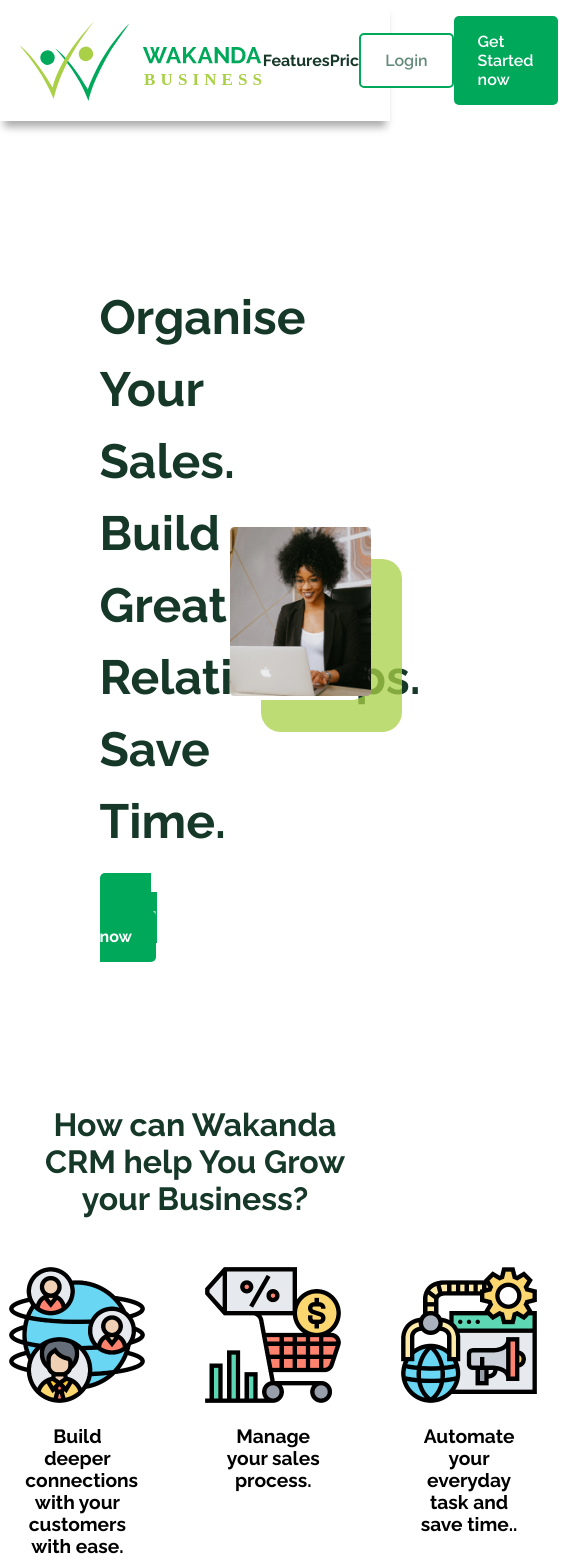
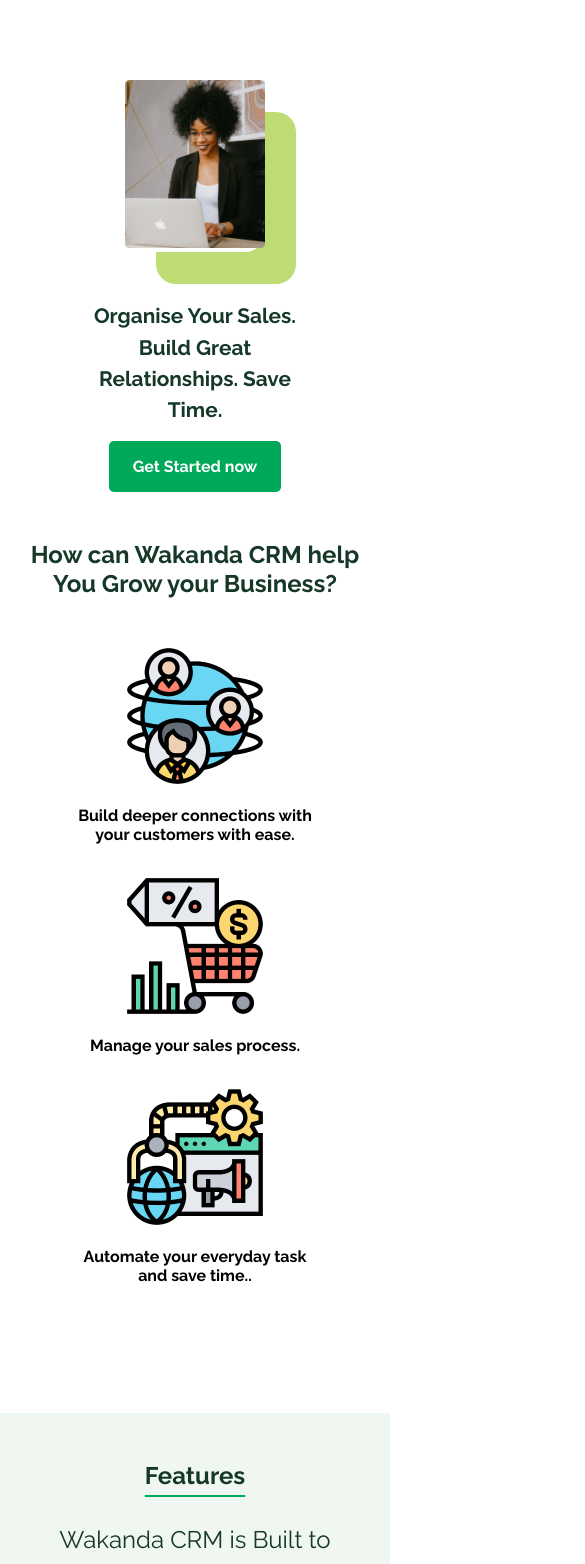
Before and after one commit to EarlPappi/wakanda-business, a React (Create React App) app: page / in a window 390 px wide. Shown: the top 1564 px of the page, 585 px wide, since content can reach past the window. Built offline with nearby package versions, Linux system fonts and the light colour scheme.

Commit message:
mobile view

```diff
--- a/src/App.js
+++ b/src/App.js
@@ -1,17 +1,9 @@
-import Footer from "./Components/Footer/Footer";
 import Home from "./Components/Home";
-import Features from "./Components/Sections/Features/Features";
-import Hero from "./Components/Sections/Hero/Hero";
-import Prefooter from "./Components/Sections/PreFooter/Prefooter";
 
 function App() {
   return (
     <div>
       <Home/>
-      <Hero/>
-      <Features/>
-      <Prefooter/>
-      <Footer/>
     </div>
   )
 }
--- a/src/Components/Containers/Button/Button.module.css
+++ b/src/Components/Containers/Button/Button.module.css
@@ -3,4 +3,5 @@
     background-color: aqua;
     padding: 1rem 1.5rem;
     border-radius: 5px;
+    margin-top: 1rem;
 }
--- a/src/Components/Home.jsx
+++ b/src/Components/Home.jsx
@@ -1,11 +1,19 @@
 import Header from "./Header/Header";
+import Hero from "../Components/Sections/Hero/Hero"
+import Features from "../Components/Sections/Features/Features"
+import Prefooter from "../Components/Sections/PreFooter/Prefooter"
+import Footer from "../Components/Footer/Footer"
 
 const Home = () => {
     return (
         <div>
-            <Header/>
+            {/* <Header /> */}
+            <Hero />
+            <Features />
+            {/* <Prefooter /> */}
+            {/* <Footer /> */}
         </div>
-     );
+    );
 }
 
 export default Home;
--- a/src/Components/Sections/Features/Features.module.css
+++ b/src/Components/Sections/Features/Features.module.css
@@ -16,23 +16,46 @@
     font-weight: 500;
     width: 80%;
     margin: 0 auto;
-    font-size: 2rem;
+    font-size: 1.5rem;
     text-align: center;
     line-height: 150%;
     color: #163828;
 }
 
+@media (min-width:767px) {
+    .headingTitle{
+        font-size: 2rem;;
+    }
+}
+
 .featuresTab1{
-    padding: 4em 0;
+    padding: 2em 0;
     display: flex;
     justify-content: space-between;
+    flex-direction: column;
+}
+
+@media (min-width:767px) {
+    .featuresTab1{
+        padding: 4em 0;
+        flex-direction: row;
+    }
 }
 
 .altCol{
-    flex-direction: row-reverse;
+    flex-direction: column-reverse;
 }
 
-.featureT1{
+@media (min-width:767px) {
+    .altCol{
+        flex-direction: row-reverse;
+    }
+}
+
+
+
+@media (min-width:767px) {
+    .featureT1{
     width: 40%;
 }
 
@@ -47,6 +70,13 @@
 .unitCon{
     width: 15% !important;
 }
+}
+
+
+
+
+
+
 
 .headingFeat{
     color: #00A85A;
--- a/src/Components/Sections/Hero/Hero.module.css
+++ b/src/Components/Sections/Hero/Hero.module.css
@@ -1,59 +1,115 @@
-.heroCon{
+.heroCon {
     padding: 5rem 0;
 }
-.heroTopSection{
+
+.heroTopSection {
+    flex-direction: column-reverse;
     display: flex;
     justify-content: space-between;
     align-items: center;
-
 }
 
-.heroTextCon{
+
+@media (min-width: 767px) {
+    .heroTopSection {
+        flex-direction: row;
+    }
+}
+
+.heroTextCon {
+    width: 80%;
+    padding: 1rem;
+    text-align: center;
+}
+
+@media (min-width: 767px) {
+    .heroTextCon {
         width: 60%;
+        text-align: left;
         padding: 5rem;
     }
+}
 
-.heroTextCon h2{
-    font-size: 3rem;
+.heroTextCon h2 {
+    font-size: 1.3rem;
     line-height: 150%;
     color: #163828;
     margin-bottom: 2rem;
+    margin-top: 2rem;
 }
 
-.heroImgCon{
+@media (min-width: 767px) {
+    .heroTextCon h2 {
+        font-size: 3rem;
+    }
+}
+
+.heroImgCon {
     width: 40%;
     border-radius: 20px;
-    box-shadow: 31px 32px 0px 0px rgba(169,208,70,0.75);
--webkit-box-shadow: 31px 32px 0px 0px rgba(169,208,70,0.75);
--moz-box-shadow: 31px 32px 0px 0px rgba(169,208,70,0.75);
+    box-shadow: 31px 32px 0px 0px rgba(169, 208, 70, 0.75);
+    -webkit-box-shadow: 31px 32px 0px 0px rgba(169, 208, 70, 0.75);
+    -moz-box-shadow: 31px 32px 0px 0px rgba(169, 208, 70, 0.75);
 }
 
-.miniHeader{
-    margin-top: 5rem;
+
+
+.miniHeader {
+    margin-top: 3rem;
     text-align: center;
-    font-size: 2rem;
+    font-size: 1.5rem;
     color: #163828;
 }
 
-.heroIcon{
+@media (min-width:767px) {
+    .miniHeader {
+        margin-top: 5rem;
+        font-size: 2rem;
+    }
+}
+
+.heroIcon {
     display: flex;
+    padding: 3rem 0;
+    flex-direction: column;
+    justify-content: center;
+    align-items: center;
+    gap: 2rem;
+}
+
+@media (min-width:767px) {
+    .heroIcon {
+        display: flex;
+        flex-direction: row;
         gap: 5rem;
         justify-content: space-around;
-    padding: 3rem 0;
+    }
 }
 
-.heroIconIn{
+.heroIconIn {
     display: flex;
     flex-direction: column;
     align-items: center;
     gap: 1rem;
+    width: 80%;
+}
+
+@media (min-width:767px) {
+    .heroIconIn {
         width: 33%;
     }
+}
 
-.heroIconIn p{
+.heroIconIn p {
     width: 90%;
     margin: 0 auto;
     font-weight: 700;
     text-align: center;
+    font-size: 1rem;
+}
+
+@media (min-width:767px) {
+    .heroIconIn p {
         font-size: 1.2rem;
     }
+}
```
Lines whose indentation alone changed are shown as unchanged.
